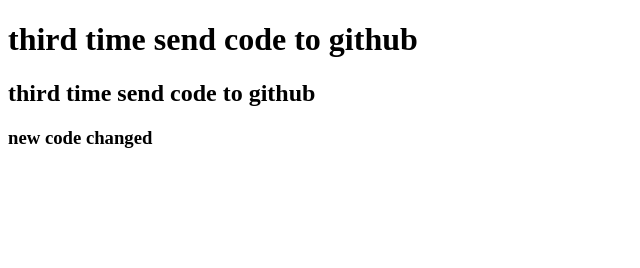
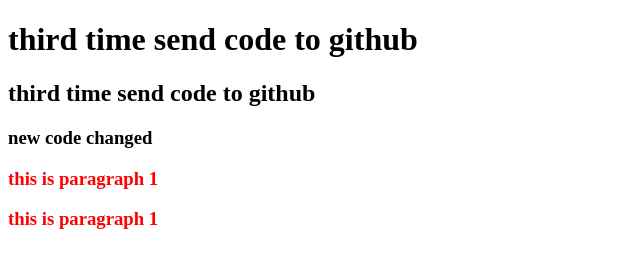
Before and after one commit to Shafiul19/my-third-repo, a plain HTML site: page index.html in a window 1280 px wide. Shown: the whole page, without its empty margins (0-640 px from the left). Drawn offline with Linux system fonts and the light colour scheme.

Commit message:
style added

```diff
--- a/index.html
+++ b/index.html
@@ -5,11 +5,14 @@
     <meta http-equiv="X-UA-Compatible" content="IE=edge">
     <meta name="viewport" content="width=device-width, initial-scale=1.0">
     <title>My third repo</title>
+    <link rel="stylesheet" href="style.css">
 </head>
 <body>
     <h1>third time send code to github</h1>
     <h2>third time send code to github</h2>
     <h3>new code changed</h>
+    <p>this is paragraph 1</p>
+    <p>this is paragraph 1</p>
 
 
 </body>
--- /dev/null
+++ b/style.css
@@ -0,0 +1,3 @@
+p{
+    color: red;
+}
```
